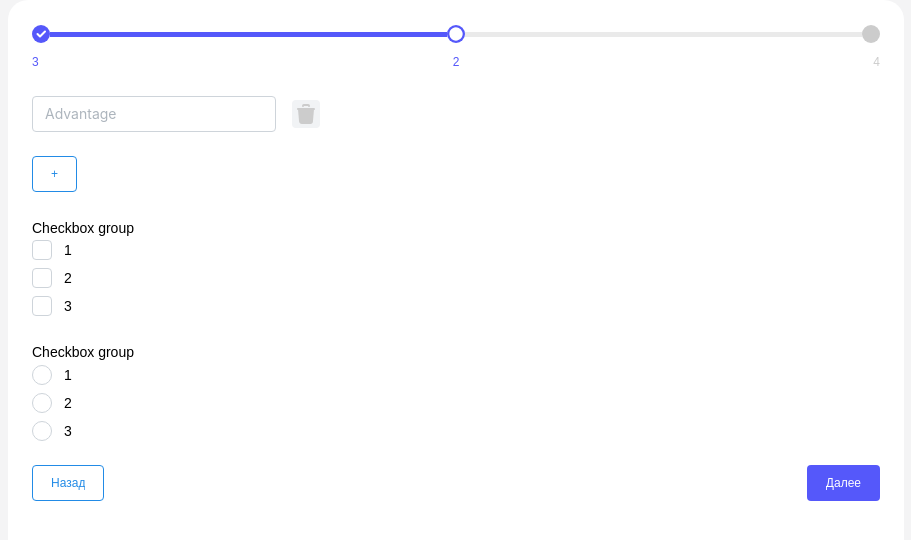
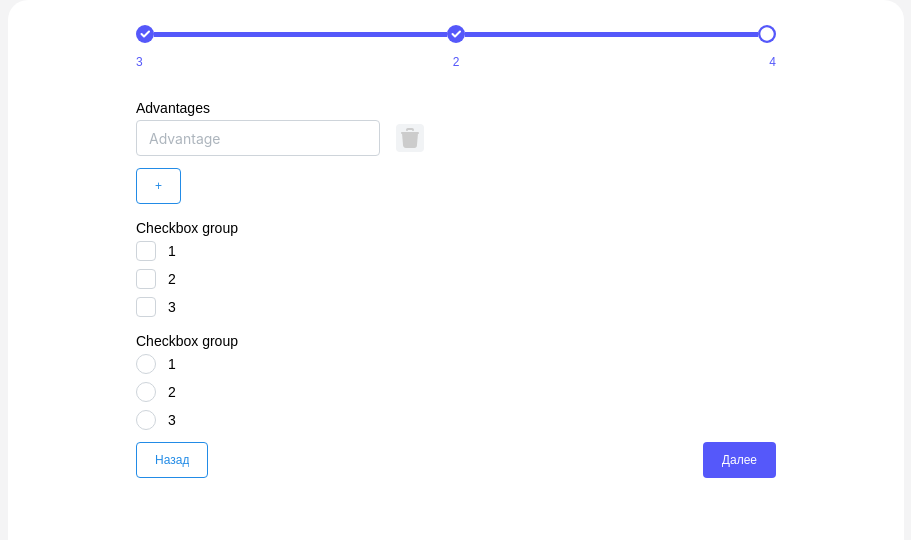
Before and after one commit to alexspel/test-assignment, a React (Create React App) app: page /create in a window 1280 px wide. Both pictures are taken after typing "Sample", "Sample", "Sample" into the empty fields and a click on the button "Далее". Shown: the top 540 px of the page, without its empty margins (184-1095 px from the left). Built offline with nearby package versions, Linux system fonts and the light colour scheme.

Commit message:
style fixes

```diff
--- a/src/index.css
+++ b/src/index.css
@@ -1,11 +1,13 @@
 body {
     margin: 0;
-    font-family: SB Sans Text Mono, sans-serif;
-    background: #F4F4F5;
+    font-family:
+        SB Sans Text Mono,
+        sans-serif;
+    background: #f4f4f5;
 }
 
 a {
-    color: #5558FA;
+    color: #5558fa;
     text-decoration: none;
 }
 
@@ -13,15 +15,15 @@ a {
     display: flex;
     flex-direction: column;
     justify-content: space-between;
-    gap: 24px
+    gap: 12px;
 }
 
 .button {
     font-weight: 400;
     font-size: 12px;
 
-    &[type="submit"] {
-        background: #5558FA;
+    &[type='submit'] {
+        background: #5558fa;
         &:hover {
             background: rgba(85, 88, 250, 0.8);
         }
--- /dev/null
+++ b/src/pages/CreatePage/ui/CreatePage.module.scss
@@ -0,0 +1,3 @@
+.CreatePage {
+    padding-inline: 10%;
+}
--- a/src/pages/CreatePage/ui/CreatePage.tsx
+++ b/src/pages/CreatePage/ui/CreatePage.tsx
@@ -1,11 +1,12 @@
 import Page from '../../../shared/Page/Page';
 import { Steps } from '../../../widgets/Steps';
 import CreateForm from './CreateForm/CreateForm';
+import cls from './CreatePage.module.scss';
 
 function CreatePage() {
     return (
-        <Page>
-            <Steps current={'2'} steps={['3', '2', '4']} />
+        <Page className={cls.CreatePage}>
+            <Steps current={'4'} steps={['3', '2', '4']} />
             <CreateForm />
         </Page>
     );
--- a/src/shared/Page/Page.tsx
+++ b/src/shared/Page/Page.tsx
@@ -2,13 +2,13 @@ import clsx from 'clsx';
 import React from 'react';
 import cls from './Page.module.scss';
 
-interface PageProps {
-    className?: string;
-    children?: React.ReactNode;
-}
-
-const Page = ({ className, children }: PageProps) => (
-    <main className={clsx(cls.Page, className)}>{children}</main>
-);
+const Page = (props: React.HTMLAttributes<HTMLElement>) => {
+    const { children, className = undefined, ...restProps } = props;
+    return (
+        <main className={clsx(cls.Page, className)} {...restProps}>
+            {children}
+        </main>
+    );
+};
 
 export default Page;
--- a/src/widgets/FirstStepForm/ui/FirstStepForm.tsx
+++ b/src/widgets/FirstStepForm/ui/FirstStepForm.tsx
@@ -69,6 +69,8 @@ function FirstStepForm(props: FirstStepFormProps) {
                         <TextInput
                             pointer
                             readOnly
+                            label="Sex"
+                            placeholder="Sex"
                             rightSection={<IconChevronDown cursor="pointer" />}
                             {...form.getInputProps('sex')}
                         />
--- a/src/widgets/SecondStepForm/ui/SecondStepForm.tsx
+++ b/src/widgets/SecondStepForm/ui/SecondStepForm.tsx
@@ -32,7 +32,9 @@ function SecondStepForm(props: SecondStepFormProps) {
 
     const advantages = form.values.advantages.map((_, index) => (
         <Group key={index}>
+            <Flex align="flex-end" gap="md">
                 <TextInput
+                    label={index === 0 && 'Advantages'}
                     id={`field-advantages-${index + 1}`}
                     placeholder="Advantage"
                     {...form.getInputProps(`advantages.${index}`)}
@@ -41,9 +43,13 @@ function SecondStepForm(props: SecondStepFormProps) {
                     disabled={form.values.advantages.length <= 1}
                     variant="transparent"
                     onClick={() => form.removeListItem(`advantages`, index)}
+                    style={{
+                        marginBottom: 4,
+                    }}
                 >
                     <IconTrashFilled className={cls.trashIcon} />
                 </ActionIcon>
+            </Flex>
         </Group>
     ));
 
```
Also changed, not shown: .eslintrc.js. Lines whose indentation alone changed are shown as unchanged.
